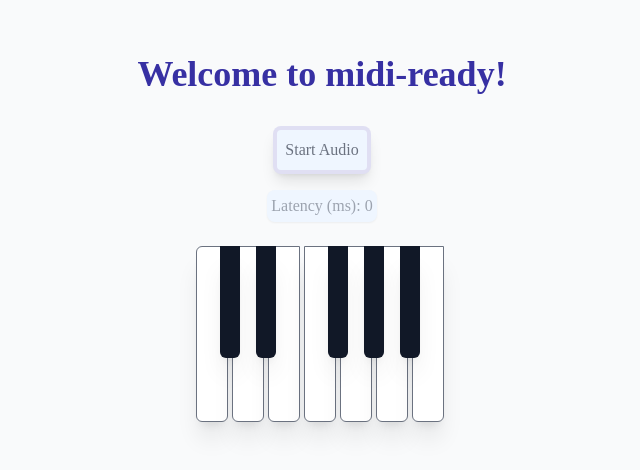
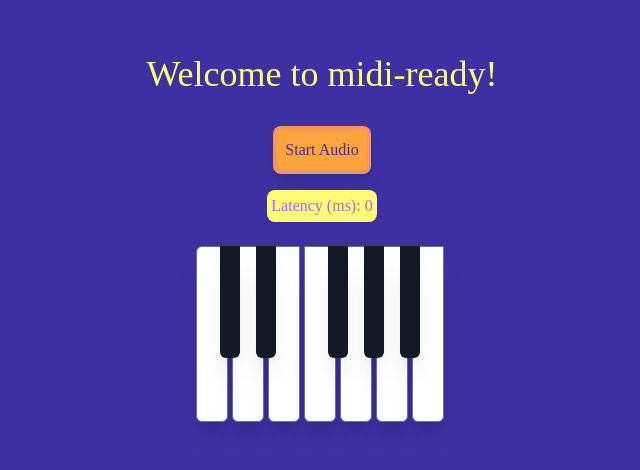
Before and after one commit to Github-Archives/midi-ready, a React (Vite) app: page / in a window 1280 px wide. Shown: the part 162-632 px from the top of the page, without its empty margins (318-958 px from the left). Built offline with nearby package versions, Linux system fonts and the light colour scheme.

Commit message:
init set and use custom tailwind colors

```diff
--- a/src/App.jsx
+++ b/src/App.jsx
@@ -10,10 +10,8 @@ const App = () => {
     HandleTone('GUI', 144, note)
   }
   return (
-    <div className="flex h-screen flex-col items-center justify-center bg-gray-50">
-      <h1 className="mb-6 text-4xl font-extrabold text-indigo-800">
-        Welcome to midi-ready!
-      </h1>
+    <div className="bg-custom-1 flex h-screen flex-col items-center justify-center">
+      <h1 className="text-custom-4 mb-6 text-4xl">Welcome to midi-ready!</h1>
       <HandleMidi />
       <div className="piano mt-4">
         {/* Single C4 Octave */}
--- a/src/Utilities/HandleMidi.jsx
+++ b/src/Utilities/HandleMidi.jsx
@@ -92,12 +92,12 @@ function HandleMidi() {
   return (
     <div className="flex flex-col items-center">
       <button
-        className="m-2 rounded-lg border-4 border-purple-900 border-opacity-10 bg-blue-50 p-2 text-gray-500 shadow-lg"
+        className="bg-custom-3 border-custom-2 text-custom-1 m-2 rounded-lg border-4 border-opacity-20 p-2 shadow-lg"
         onClick={startAudioContext}
       >
         Start Audio
       </button>
-      <div className="border-1 m-2 rounded-lg border-purple-400 border-opacity-20 bg-blue-50 p-1 text-gray-400 shadow-sm">
+      <div className="border-1 bg-custom-4 text-custom-2 m-2 rounded-lg border-purple-400 border-opacity-20 p-1 shadow-sm">
         Latency (ms): {latency}
       </div>
     </div>
--- a/tailwind.config.js
+++ b/tailwind.config.js
@@ -3,7 +3,14 @@ export default {
   content: ['./index.html', './src/**/*.{js,ts,jsx,tsx}'],
 
   theme: {
-    extend: {},
+    extend: {
+      colors: {
+        'custom-1': '#3D30A2',
+        'custom-2': '#B15EFF',
+        'custom-3': '#FFA33C',
+        'custom-4': '#FFFB73',
+      },
+    },
   },
   plugins: [],
 }
```
